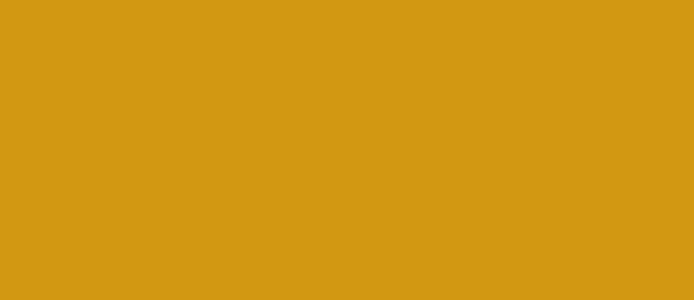
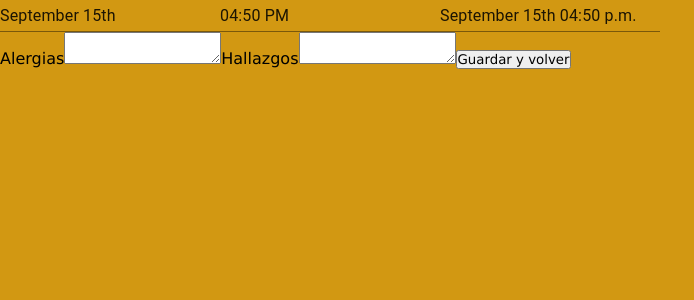
Before and after one commit to slqpez/front-pet-care, a React (Vite) app: page /dates/1 in a window 1280 px wide. Shown: the top 300 px of the page, without its empty margins (0-694 px from the left). Built offline with nearby package versions, Linux system fonts and the light colour scheme; no server answers.

Commit message:
adit pet and date

```diff
--- a/src/App.jsx
+++ b/src/App.jsx
@@ -64,7 +64,7 @@ console.log(user)
           </Route>
 
 
-          <Route exact path="/dates">
+          <Route exact path="/dates/:id">
           {logged ? <Dates /> : <Login />}
           </Route>
 
--- a/src/pages/Dates/Dates.jsx
+++ b/src/pages/Dates/Dates.jsx
@@ -1,4 +1,6 @@
-import React, { useState } from 'react';
+import React, { useState, useEffect } from 'react';
+import {useParams, useHistory} from "react-router-dom"
+import {editPet, getPet} from "../../services/pets"
 import DateFnsUtils from '@date-io/date-fns'; // choose your lib
 import {
   DatePicker,
@@ -9,13 +11,60 @@ import {
 
 function Dates() {
   const [selectedDate, handleDateChange] = useState(new Date());
+  const [inputsData, setInputsData] = useState({
+    allergies: "",
+    findings: ""
+  })
+
+  const token = localStorage.getItem("a_t");
+  const {id} = useParams()
+  const history = useHistory()
+
+useEffect(() => {
+  getPet(id, token)
+  .then(data => {
+    setInputsData({allergies:data.allergies, findings:data.findings})
+  })
+},[])
+
+  useEffect(() => {
+    editPet(id, {date: selectedDate.toUTCString()})
+    .then((data) => console.log(data))
+    .catch(() => console.log("No se pudo agendar la cita"))
+  }, [selectedDate])
+
+
+  const handleInput =async (e)=>{
+    setInputsData({...inputsData, [e.target.name]: e.target.value})
+
+  }
+
+  const handleSave = async (e) => {
+    await editPet(id, {allergies:inputsData.allergies, findings: inputsData.findings})
+    history.push(`/pet/${id}`)
+
+  }
+
+  console.log(inputsData)
 
   return (
-    <MuiPickersUtilsProvider utils={DateFnsUtils}>
+    <div>
+      <div>
+      <MuiPickersUtilsProvider utils={DateFnsUtils}>
       <DatePicker value={selectedDate} onChange={handleDateChange} />
       <TimePicker value={selectedDate} onChange={handleDateChange} />
       <DateTimePicker value={selectedDate} onChange={handleDateChange} />
     </MuiPickersUtilsProvider>
+      </div>
+     <div>
+       <label htmlFor="allergies">Alergias</label>
+       <textarea type="text" id="allergies" name="allergies" onChange={handleInput} value={inputsData.allergies}/>
+       <label htmlFor="findings">Hallazgos</label>
+       <textarea type="text" id="findings" name="findings" onChange={handleInput} value={inputsData.findings}/>
+       <button onClick={handleSave}>Guardar y volver</button>
+     </div>
+    </div>
+
   );
 }
 
--- a/src/pages/PetView/PetView.jsx
+++ b/src/pages/PetView/PetView.jsx
@@ -1,6 +1,6 @@
 import React, { useState, useEffect } from "react";
 import { useParams, Link } from "react-router-dom";
-import { getPet } from "../../services/pets";
+import { getPet, editPet } from "../../services/pets";
 import { getOwner } from "../../services/owners";
 import "./petView.css";
 
@@ -14,14 +14,21 @@ function PetView() {
   useEffect(() => {
     getPet(id, token).then((data) => {
       setPet(data);
-      getOwner(data.owners[0], token)
-      .then(ownerData=> setOwner(ownerData))
+      getOwner(data.owners[0], token).then((ownerData) => setOwner(ownerData));
     });
   }, []);
 
 
+  const handleCheck = async (e)=>{
+    await editPet(id, {bathed:e.target.checked})
+  }
+
+
+
   return (
+    <div className="petView-wrapper">
       <div className="petViewContainer">
+        <Link to="/">Volver</Link>
         <div className="petView">
           <h2>{pet?.name}</h2>
           <p>Raza: {pet?.breed}</p>
@@ -48,6 +55,17 @@ function PetView() {
           ) : null}
         </div>
       </div>
+
+      <div>
+        <label htmlFor="bathed">¿Bañado?</label>
+        <input type="checkbox" id="bathed" name="bathed" onChange={handleCheck}/>
+        <Link to={`/dates/${id}`}>{pet.date?"Editar cita":"Agendar baño"}</Link>
+
+        <p>Alergias: {pet?.allergies}</p>
+        <p>Hallazgos: {pet?.findings}</p>
+        <p>Cita programada: {pet.date?pet?.date:"Aún no tiene cita"}</p>
+      </div>
+    </div>
   );
 }
 
--- a/src/pages/PetView/petView.css
+++ b/src/pages/PetView/petView.css
@@ -7,6 +7,10 @@
   padding: .6em 1em;
   border-radius: 10px;
   align-self: flex-start;
+}
+
+.petView-wrapper{
+  display: flex;
 }
 
 .back-btn:hover{
--- a/src/pages/clientPage/ClientPage.jsx
+++ b/src/pages/clientPage/ClientPage.jsx
@@ -38,6 +38,10 @@ function ClientPage() {
       <p>{pet?.age}</p>
       <p>{pet?.breed}</p>
 
+      <p>{pet?.bathed?"Ya está bañado":"Aún no está bañado"}</p>
+      <p>{pet?.allergies}</p>
+      <p>{pet?.findings}</p>
+
     </div>
   )
 }
```
Lines whose indentation alone changed are shown as unchanged.
